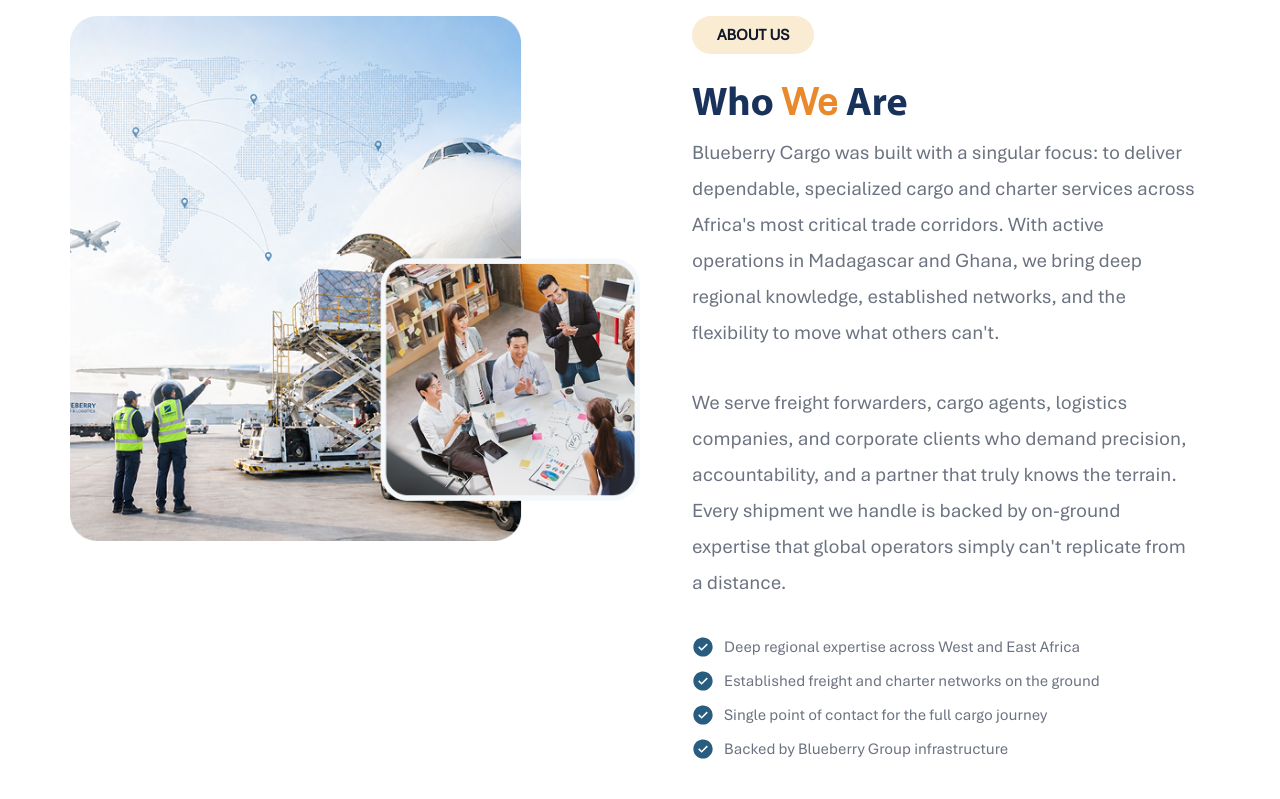
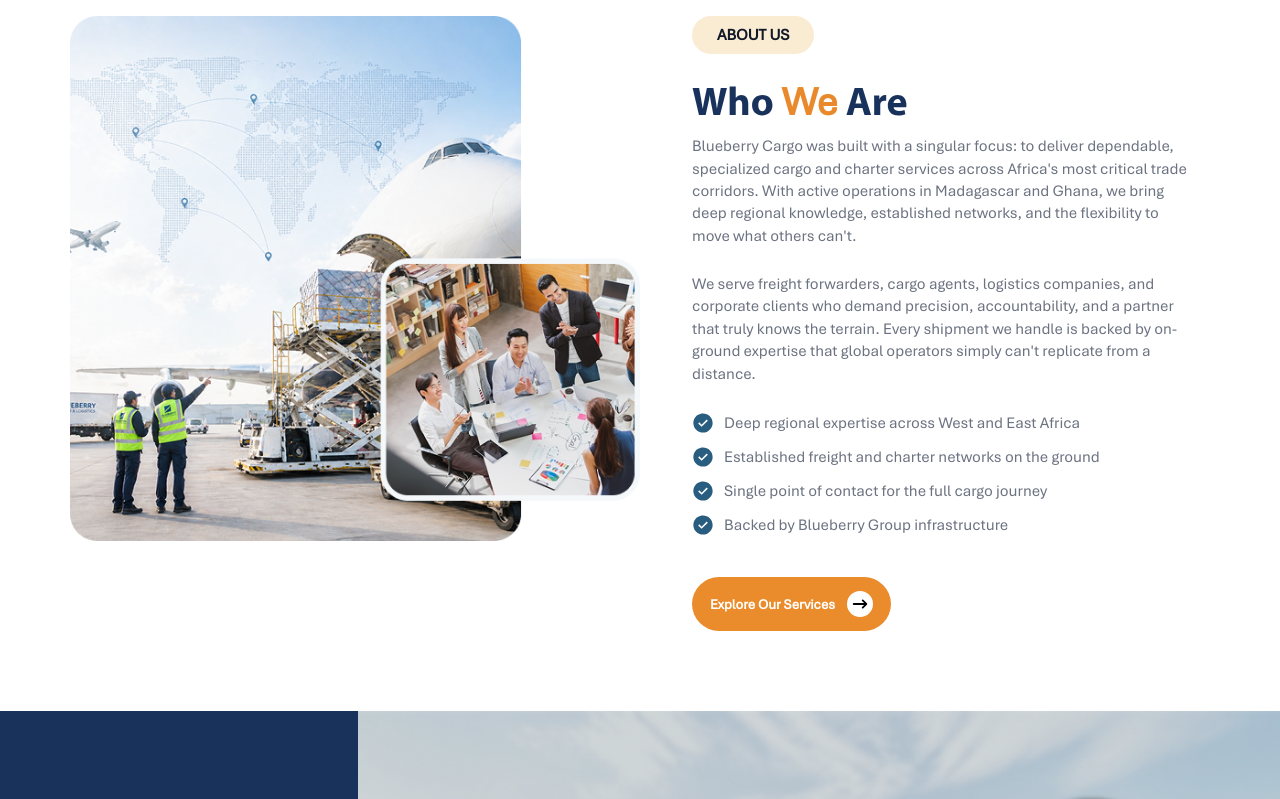
Before and after one commit to Tech-Binary/BlueberryCargo, a React (Create React App) app: page /about in a window 1280 px wide. Shown: the part 640-1439 px from the top of the page. Built offline with nearby package versions, Linux system fonts and the light colour scheme.

Commit message:
about us

```diff
--- a/src/pages/AboutUs/AboutSec1/AboutSec1.css
+++ b/src/pages/AboutUs/AboutSec1/AboutSec1.css
@@ -82,7 +82,7 @@
   margin-bottom: 16px;
 }
 
-.AboutSec1-description {
+.AboutSec1-descrip{
   color: #6B7280;
   font-size: 16px;
   line-height: 1.4;
--- a/src/pages/AboutUs/AboutSec1/AboutSec1.jsx
+++ b/src/pages/AboutUs/AboutSec1/AboutSec1.jsx
@@ -27,7 +27,7 @@
                 Who <span className="span-class">We</span> Are
               </h2>
 
-              <p className="AboutSec1-description">
+              <p className="AboutSec1-descrip">
                 Blueberry Cargo was built with a singular focus: to deliver
                 dependable, specialized cargo and charter services across
                 Africa's most critical trade corridors. With active operations
@@ -35,7 +35,7 @@
                 established networks, and the flexibility to move what others
                 can't.
               </p>
-              <p className="AboutSec1-description">
+              <p className="AboutSec1-descrip">
                 We serve freight forwarders, cargo agents, logistics companies,
                 and corporate clients who demand precision, accountability, and
                 a partner that truly knows the terrain. Every shipment we handle
--- a/src/pages/AboutUs/AboutUs.jsx
+++ b/src/pages/AboutUs/AboutUs.jsx
@@ -40,7 +40,7 @@
       <AboutSec1 />
       <AboutSec2 />
       <HomeSec3 />
-      <AboutSec4 />
+      {/* <AboutSec4 /> */}
       <HomeSec6 data={features} title2="Ready to move your cargo across Africa?"
         desc2="Tell us about your shipment and our team will get back to you with a tailored solution." />
       <AboutSec5 />
```
